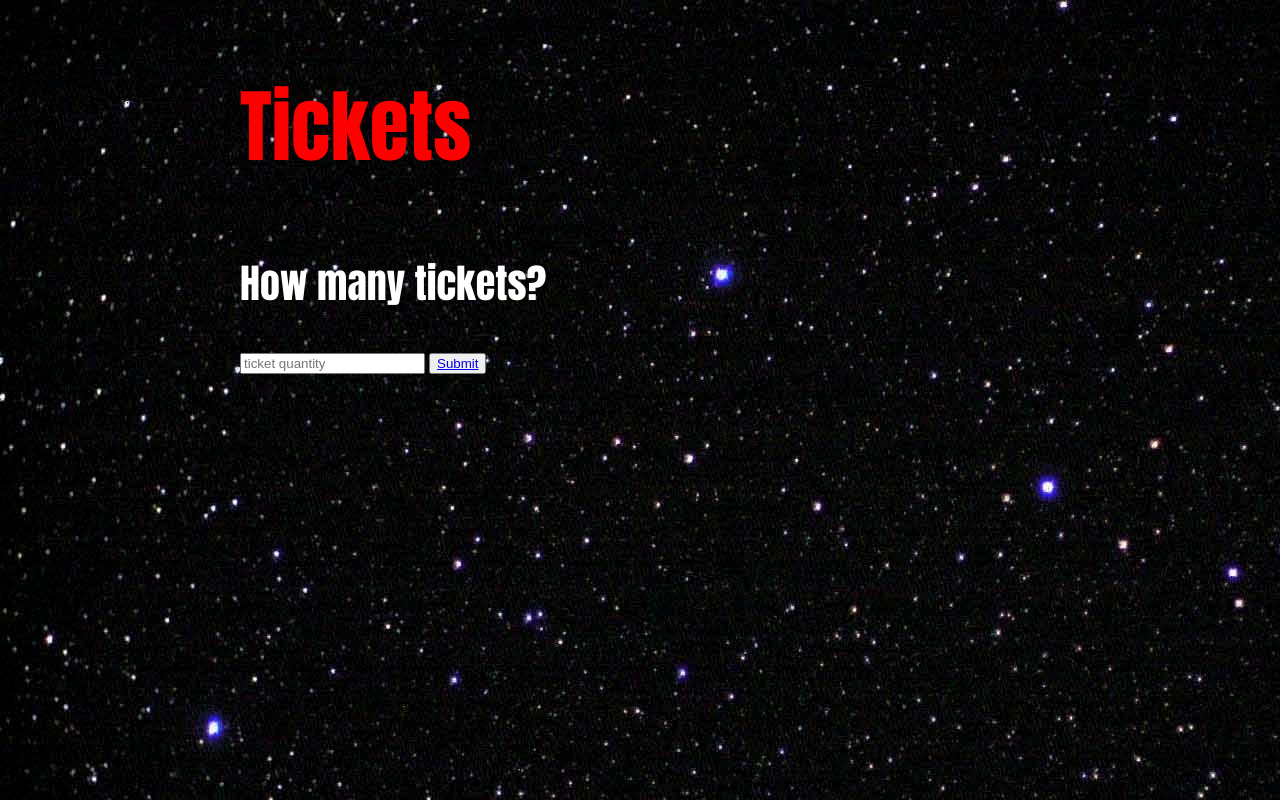
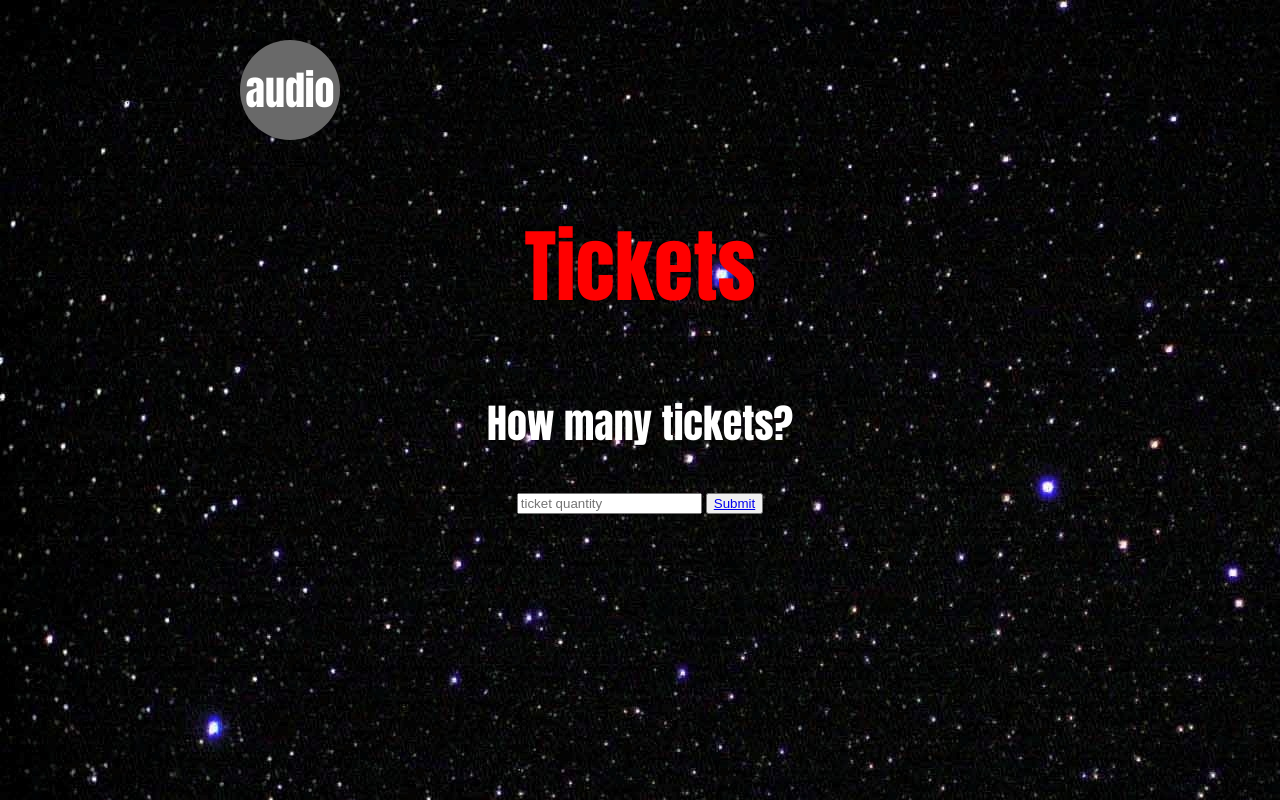
Before and after one commit to hhartwell/NewNewYorkKiosk, a plain HTML site: page HCIMockUp/HCIMockUpTickets.html in a window 1280 px wide. Drawn offline with Linux system fonts and the light colour scheme.

Commit message:
added an audio button.
I'm pretty sure that you can add a hyper link to the div, or if that
doesnt work, you can add an on click funtion that plays the audio.

```diff
--- a/HCIMockUp/HCIMockUpTickets.css
+++ b/HCIMockUp/HCIMockUpTickets.css
@@ -5,3 +5,16 @@ body{
   width: 800px;
   margin: 0 auto;
 }
+div.consolButton{
+	width: 100px;
+	height: 100px;
+	border-radius: 50%;
+	text-Align: center;
+	line-height: 100px;
+	background-color: DimGray;
+}
+p.audio {
+    color: white;
+    font-size: 40px;
+    font-family: Impact, Monospace;
+  }
--- a/HCIMockUp/HCIMockUpTickets.html
+++ b/HCIMockUp/HCIMockUpTickets.html
@@ -22,14 +22,17 @@
 
 
 </style>
-
+<div class="consolButton"> <p>audio</p></div>
+<center>
 <h2>Tickets</h2>
 
 <p>How many tickets?</p>
-
+</center>
 
 <form action="/submit-ticket-number">
+  <center>
   <input type="text" placeholder="ticket quantity">
   <button type="submit"><a href="HCIMockUpConfirmation.html">Submit</a></button>
+  </center>
 </form>
 </html>
--- a/HCIMockUp/mockUpcss.css
+++ b/HCIMockUp/mockUpcss.css
@@ -24,6 +24,7 @@ div.Welcome {
 	width: 200px;
 	padding: 25px;
 	border: 25px darkSlateGray;
+	border-radius: 50%;
 }
 div.choices {
 	width: 200px;
@@ -31,14 +32,17 @@ div.choices {
 	border: 25px darkSlateGray;
 }
 div.solarSystem img{
-	padding-bottom: .1%;
-	padding-top: .1%;
-	padding-right: 1%;
-	padding-left: 1%;
-
-
 	height: 540px;
 	width: 960px;
+}
+div.consolButton{
+	width: 100px;
+	height: 100px;
+	border-radius: 50%;
+	text-Align: center;
+	line-height: 100px;
+	background-color: DimGray;
+
 }
 
 a:link {
```
Also changed, not shown: HCIMockUp/HCIMockUpConfirmation.html (+4 -2 lines), HCIMockUp/HCIMockUpFinal.html (+3 -2 lines), HCIMockUp/choosePlanet.html (+1 -1 lines), HCIMockUp/interIntra.html (+1 -1 lines).
